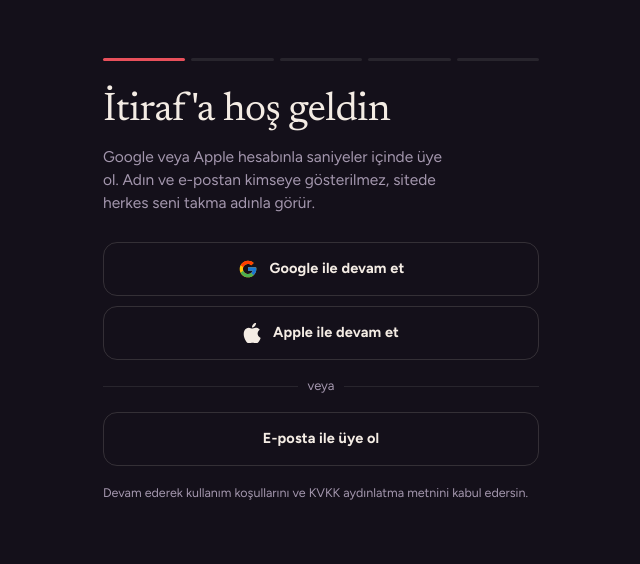
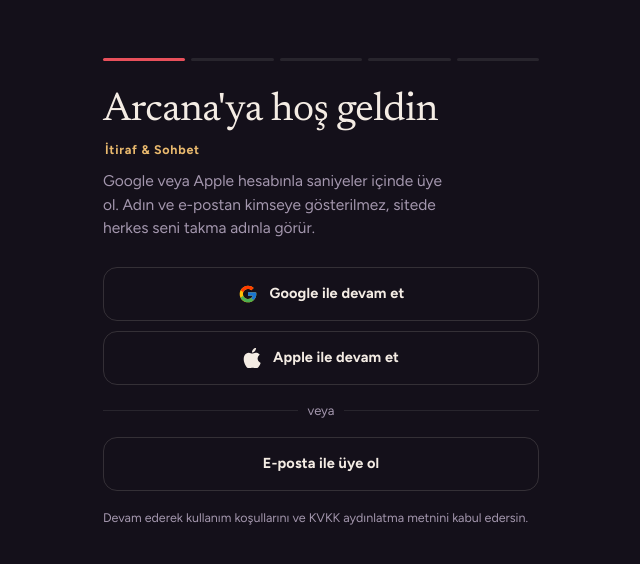
Before and after one commit to berkkarabulut/arcana, a plain HTML site: page index.html in a window 1280 px wide. Shown: the whole page, without its empty margins (319-959 px from the left). Drawn offline with Linux system fonts and the light colour scheme.

Commit message:
İsim: Arcana: İtiraf & Sohbet
Co-Authored-By: Claude Opus 5.5 <noreply@anthropic.com>
Claude-Session: https://claude.ai/code/session_01Tu2pFE9fs3Wb1779seu67t

```diff
--- a/index.html
+++ b/index.html
@@ -3,7 +3,7 @@
 <head>
 <meta charset="utf-8">
 <meta name="viewport" content="width=device-width, initial-scale=1">
-<title>İtiraf</title>
+<title>Arcana: İtiraf & Sohbet</title>
 <link rel="preconnect" href="https://fonts.googleapis.com">
 <link rel="preconnect" href="https://fonts.gstatic.com" crossorigin>
 <link href="https://fonts.googleapis.com/css2?family=Newsreader:ital,opsz,wght@0,6..72,400;0,6..72,600;1,6..72,400;1,6..72,500&family=Figtree:wght@400;500;600;700;800&display=swap" rel="stylesheet">
@@ -262,6 +262,9 @@ h1,h2,h3{font-family:var(--display);font-weight:400;text-wrap:balance}
 span.city-search{display:grid}
 
 /* ===== v6 rötuş katmanı ===== */
+.brand-wrap{display:flex;flex-direction:column;line-height:1}
+.tagline{font-size:10.5px;font-weight:700;letter-spacing:.06em;color:var(--soluk);margin-top:3px;padding-left:2px}
+
 .pro-wrap .pro2 .ring2,.pro-wrap .ring2.ring2{background:var(--acc);padding:4px;box-shadow:0 0 0 4px var(--murekkep),0 0 24px color-mix(in srgb,var(--acc) 45%,transparent)}
 .sheet .pro-wrap .pro2 .ring2{box-shadow:0 0 0 4px #17121C,0 0 24px color-mix(in srgb,var(--acc) 45%,transparent)}
 .pro-wrap .bd .glyph{color:var(--acc)}
@@ -471,7 +474,7 @@ button:active:not(:disabled){transform:scale(.97)}
 <body>
 <div class="shell">
   <header class="top">
-    <div class="logo">İtiraf<b>.</b></div>
+    <div class="brand-wrap"><div class="logo">Arcana<b>.</b></div><div class="tagline">İtiraf &amp; Sohbet</div></div>
     <div class="top-r"><button class="prem-pill" id="premPill"></button><button class="icon-btn" id="topMsg" aria-label="Mesajlar"><svg viewBox="0 0 24 24" fill="none" stroke="currentColor" stroke-width="1.7"><path d="M4 5h16v11H9l-5 4z"/></svg></button></div>
   </header>
   <main id="view"></main>
@@ -1039,7 +1042,7 @@ function startCall(type,c){
 /* ============ PREMIUM ============ */
 function showPremium(src){
   let plan="aylik";
-  const draw=()=>openSheet(`<h2>İtiraf Premium</h2><p class="muted" style="margin:6px 0 2px;font-size:14px">${src==="medya"?"Fotoğraf, ses kaydı, sesli ve görüntülü arama Premium'a özel.":src==="mesaj"?"Sohbetin yarıda kalmasın.":src==="sohbet"?"Yeni sohbet başlatmak için Premium'a geç.":"Sınırsız konuş."}</p>
+  const draw=()=>openSheet(`<h2>Arcana Premium</h2><p class="muted" style="margin:6px 0 2px;font-size:14px">${src==="medya"?"Fotoğraf, ses kaydı, sesli ve görüntülü arama Premium'a özel.":src==="mesaj"?"Sohbetin yarıda kalmasın.":src==="sohbet"?"Yeni sohbet başlatmak için Premium'a geç.":"Sınırsız konuş."}</p>
    <div class="perks"><div>${IC.chk}Sınırsız mesaj, sınırsız sohbet</div><div>${IC.chk}İtirafların akışta herkese görünsün</div><div>${IC.chk}İtiraflara sınırsız cevap yaz</div><div>${IC.chk}Kendi profil fotoğrafını ve kapağını yükle</div><div>${IC.chk}Fotoğraf, video ve ses kaydı gönder</div><div>${IC.chk}Sesli ve görüntülü arama</div><div>${IC.chk}Biriken mesajları hemen oku</div><div>${IC.chk}Mesajının okunduğunu gör</div><div>${IC.chk}Daha çok itiraf, itirafını öne çıkar</div></div>
    <div class="plans">${[["haftalik","Haftalık","İstediğin zaman iptal","49,90 ₺"],["aylik","Aylık","En çok seçilen, haftalığa göre %40 ucuz","119,90 ₺"],["yillik","Yıllık","Aylık 49,90 ₺'ye gelir","599 ₺"]].map(([k,n,s,pr])=>`<button class="plan" data-plan="${k}" aria-pressed="${plan===k}"><span><b>${n}</b><small>${s}</small></span><span class="p">${pr}</span></button>`).join("")}</div>
    <button class="btn gold wide" id="buy">Premium'u başlat</button>
@@ -1132,7 +1135,7 @@ function drawOnb(){
   const s=ob.step;let body="",cta="Devam",ok=true;
   if(s===0){const emOk=/^[^\s@]+@[^\s@]+\.[^\s@]{2,}$/.test(ob.email.trim()),nameOk=ob.ad.trim().length>=2&&ob.soyad.trim().length>=2;
     if(!ob.provider){
-      body=`<h1>İtiraf'a hoş geldin</h1><p class="lead">Google veya Apple hesabınla saniyeler içinde üye ol. Adın ve e-postan kimseye gösterilmez, sitede herkes seni takma adınla görür.</p>
+      body=`<h1>Arcana'ya hoş geldin</h1><p class="tagline" style="font-size:12.5px;margin:-4px 0 10px;color:var(--altin)">İtiraf &amp; Sohbet</p><p class="lead">Google veya Apple hesabınla saniyeler içinde üye ol. Adın ve e-postan kimseye gösterilmez, sitede herkes seni takma adınla görür.</p>
       <div style="display:grid;gap:10px;margin-top:28px">
        <button class="btn line wide" data-prov="google" style="height:54px;gap:12px"><svg width="20" height="20" viewBox="0 0 48 48"><path fill="#FFC107" d="M43.6 20.5H42V20H24v8h11.3C33.7 32.7 29.2 36 24 36c-6.6 0-12-5.4-12-12s5.4-12 12-12c3.1 0 5.8 1.2 7.9 3.1l5.7-5.7C34 6.1 29.3 4 24 4 12.9 4 4 12.9 4 24s8.9 20 20 20 20-8.9 20-20c0-1.3-.1-2.4-.4-3.5z"/><path fill="#FF3D00" d="M6.3 14.7l6.6 4.8C14.7 15.1 19 12 24 12c3.1 0 5.8 1.2 7.9 3.1l5.7-5.7C34 6.1 29.3 4 24 4 16.3 4 9.7 8.3 6.3 14.7z"/><path fill="#4CAF50" d="M24 44c5.2 0 9.9-2 13.4-5.2l-6.2-5.2C29.2 35.1 26.7 36 24 36c-5.2 0-9.6-3.3-11.3-8l-6.5 5C9.5 39.6 16.2 44 24 44z"/><path fill="#1976D2" d="M43.6 20.5H42V20H24v8h11.3c-.8 2.2-2.2 4.2-4.1 5.6l6.2 5.2C37 39.2 44 34 44 24c0-1.3-.1-2.4-.4-3.5z"/></svg>Google ile devam et</button>
        <button class="btn line wide" data-prov="apple" style="height:54px;gap:12px"><svg width="18" height="20" viewBox="0 0 17 20" fill="currentColor"><path d="M14.1 10.6c0-2.6 2.1-3.8 2.2-3.9-1.2-1.8-3.1-2-3.7-2-1.6-.2-3.1.9-3.9.9-.8 0-2.1-.9-3.4-.9C3.6 4.8 2 5.8 1.1 7.3c-1.9 3.2-.5 8 1.3 10.6.9 1.3 1.9 2.7 3.3 2.6 1.3-.1 1.8-.8 3.4-.8 1.6 0 2 .8 3.4.8 1.4 0 2.3-1.3 3.2-2.6 1-1.5 1.4-2.9 1.4-3-.1 0-2.9-1.1-3-4.3zM11.5 3c.7-.9 1.2-2 1.1-3.2-1 0-2.3.7-3 1.6-.7.8-1.2 2-1.1 3.1 1.1.1 2.3-.6 3-1.5z"/></svg>Apple ile devam et</button>
```
Also changed, not shown: README.md.
